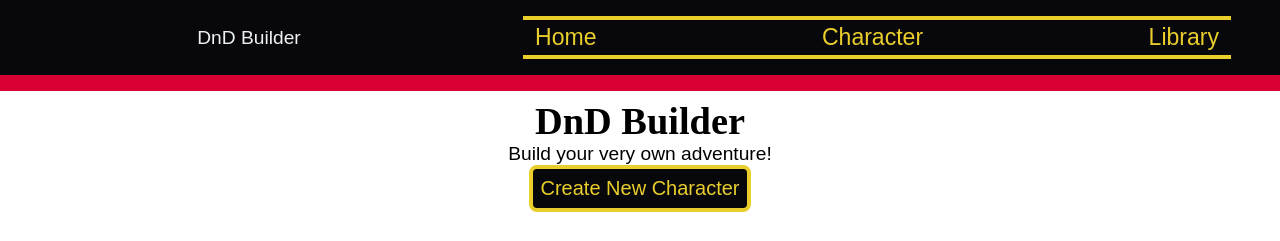
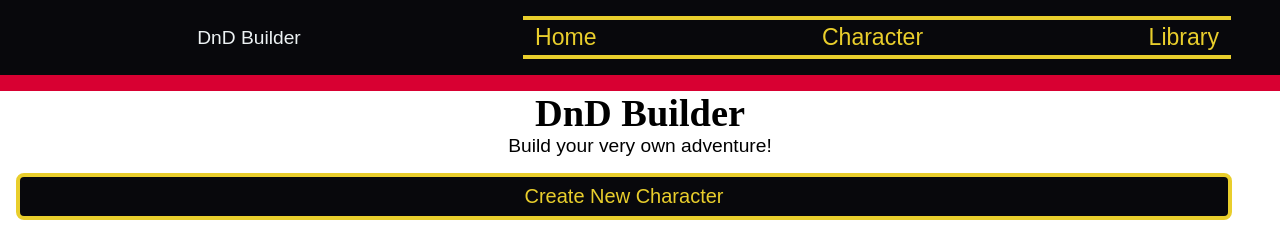
Before and after one commit to Fehlipe19/wdd330, a website built with Vite: page src/index.html in a window 1280 px wide. Shown: the top 241 px of the page. Built offline with nearby package versions, Linux system fonts and the light colour scheme; a web font is replaced by a local one.

Commit message:
Style home page

```diff
--- a/src/index.html
+++ b/src/index.html
@@ -18,7 +18,7 @@
     <main>
       <h1>DnD Builder</h1>
       <p class="center-text">Build your very own adventure!</p>
-      <button id="create-character-btn">Create New Character</button>
+      <a id="character-page-btn" href="character/index.html"><button id="char-btn">Create New Character</button></a>
       <div class="main-divider">
         <section id="dice-container">
           <div class="dice-container">
--- a/src/js/main.js
+++ b/src/js/main.js
@@ -1,7 +1,10 @@
-import { loadHeaderFooter, wayfinding, diceRoller } from "./utils.mjs";
+import { loadHeaderFooter, wayfinding, diceRoller, createCharacterDialog } from "./utils.mjs";
 
 loadHeaderFooter();
 diceRoller();
+document.querySelector("#create-character-btn").addEventListener("click", () => {
+  createCharacterDialog();
+});
 
 // const menuButton = document.querySelector("#ham-menu");
 // const navList = document.querySelector("ul");
--- a/src/styles/style.css
+++ b/src/styles/style.css
@@ -335,12 +335,31 @@ input[type="submit"]:hover {
   cursor: pointer;
 }
 
-main {
+#create-character-link {
+  border: 4px solid var(--link-color);
+  background-color: var(--primary-color);
+  /* margin: 16px; */
+  border-radius: 8px;
+}
+
+#character-page-btn {
+  /* text-decoration: none; */
+  display: flex;
+  padding: 0;
+  margin: 16px;
+  width: 95%;
+}
+
+#char-btn {
+  width: 100%;
+}
+
+/* main {
   display: flex;
   flex-direction: column;
   align-items: center;
   padding: 8px;
-}
+} */
 #dice-container {
   display: grid;
   grid-template-columns: repeat(auto-fit, minmax(100px, 1fr));
```
